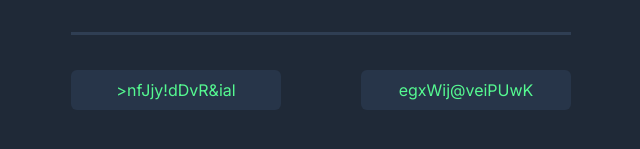
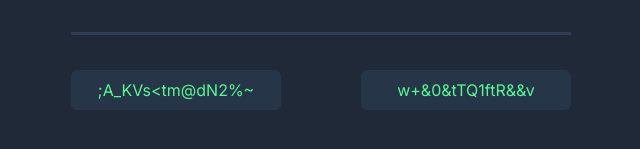
Before and after one commit to TheFullStackFred/password-generator, a plain HTML site: page index.html in a window 1280 px wide. Both pictures are taken after a click on the button "Generate passwords". Shown: the part 331-480 px from the top of the page, 129-769 px from the left. Drawn offline with Linux system fonts and the light colour scheme.

Commit message:
Added functionality to generate two random passwords

```diff
--- /dev/null
+++ b/characters.js
@@ -0,0 +1,95 @@
+const characters = [
+  'A',
+  'B',
+  'C',
+  'D',
+  'E',
+  'F',
+  'G',
+  'H',
+  'I',
+  'J',
+  'K',
+  'L',
+  'M',
+  'N',
+  'O',
+  'P',
+  'Q',
+  'R',
+  'S',
+  'T',
+  'U',
+  'V',
+  'W',
+  'X',
+  'Y',
+  'Z',
+  'a',
+  'b',
+  'c',
+  'd',
+  'e',
+  'f',
+  'g',
+  'h',
+  'i',
+  'j',
+  'k',
+  'l',
+  'm',
+  'n',
+  'o',
+  'p',
+  'q',
+  'r',
+  's',
+  't',
+  'u',
+  'v',
+  'w',
+  'x',
+  'y',
+  'z',
+  '0',
+  '1',
+  '2',
+  '3',
+  '4',
+  '5',
+  '6',
+  '7',
+  '8',
+  '9',
+  '~',
+  '`',
+  '!',
+  '@',
+  '#',
+  '$',
+  '%',
+  '^',
+  '&',
+  '*',
+  '(',
+  ')',
+  '_',
+  '-',
+  '+',
+  '=',
+  '{',
+  '[',
+  '}',
+  ']',
+  ',',
+  '|',
+  ':',
+  ';',
+  '<',
+  '>',
+  '.',
+  '?',
+  '/'
+]
+
+export default characters
--- a/index.html
+++ b/index.html
@@ -5,7 +5,7 @@
     <meta http-equiv="X-UA-Compatible" content="IE=edge" />
     <meta name="viewport" content="width=device-width, initial-scale=1.0" />
     <link rel="stylesheet" href="index.css" />
-    <script src="index.js" defer></script>
+    <script src="index.js" defer type="module"></script>
 
     <title>Password Generator</title>
   </head>
@@ -21,8 +21,8 @@
       </div>
       <div class="divider"></div>
       <div id="bottom-section">
-        <p class="password-text">>nfJjy!dDvR&ial</p>
-        <p class="password-text">egxWij@veiPUwK</p>
+        <p id="password-one" class="password-text"></p>
+        <p id="password-two" class="password-text"></p>
       </div>
     </div>
   </body>
--- a/index.js
+++ b/index.js
@@ -0,0 +1,17 @@
+import characters from './characters.js'
+
+const passwordBtn = document.querySelector('#password-btn')
+const passwordOneEl = document.querySelector('#password-one')
+const passwordTwoEl = document.querySelector('#password-two')
+
+passwordBtn.addEventListener('click', () => {
+  let passwordOne = ''
+  let passwordTwo = ''
+
+  for (let i = 0; i < 15; i++) {
+    passwordOne += characters[Math.floor(Math.random() * characters.length)]
+    passwordTwo += characters[Math.floor(Math.random() * characters.length)]
+  }
+  passwordOneEl.textContent = passwordOne
+  passwordTwoEl.textContent = passwordTwo
+})
```
